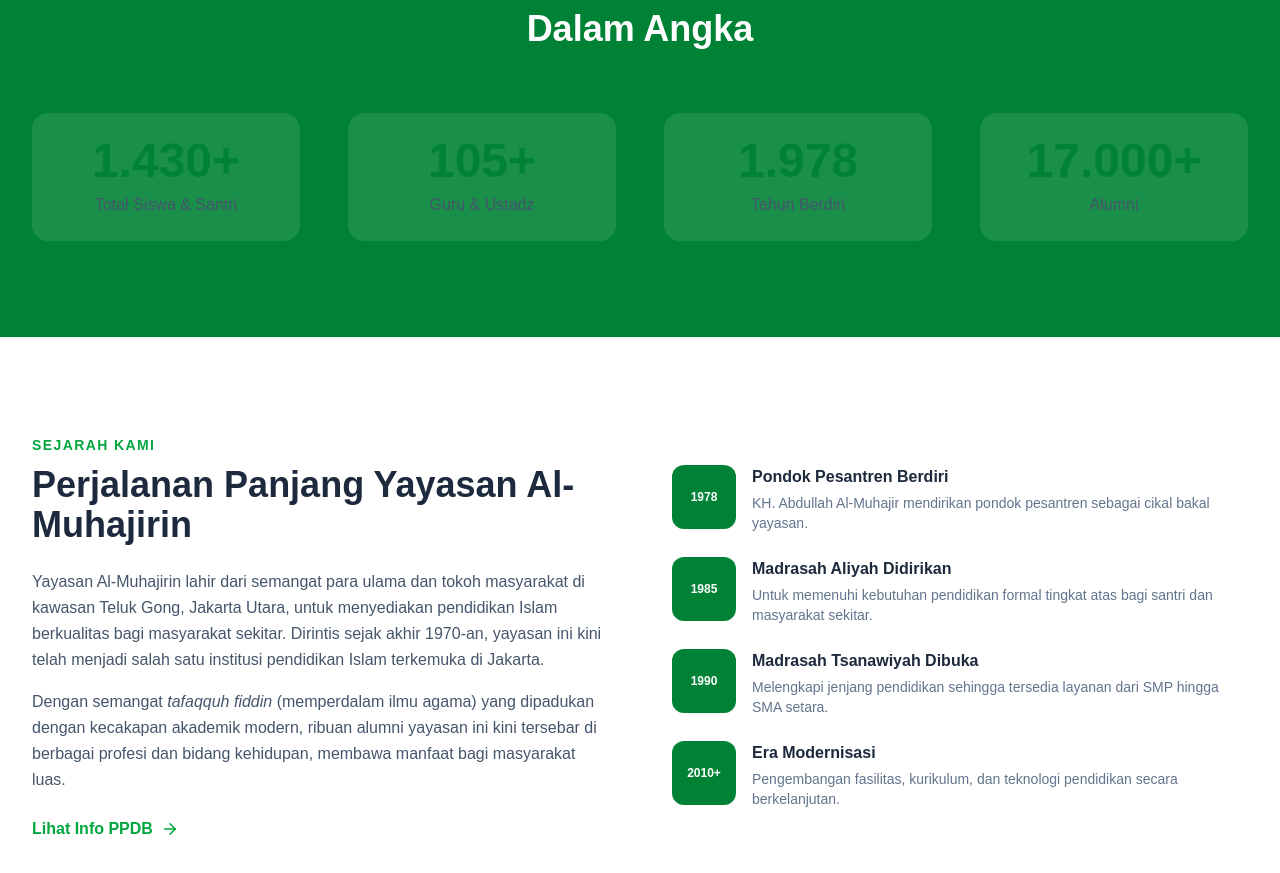
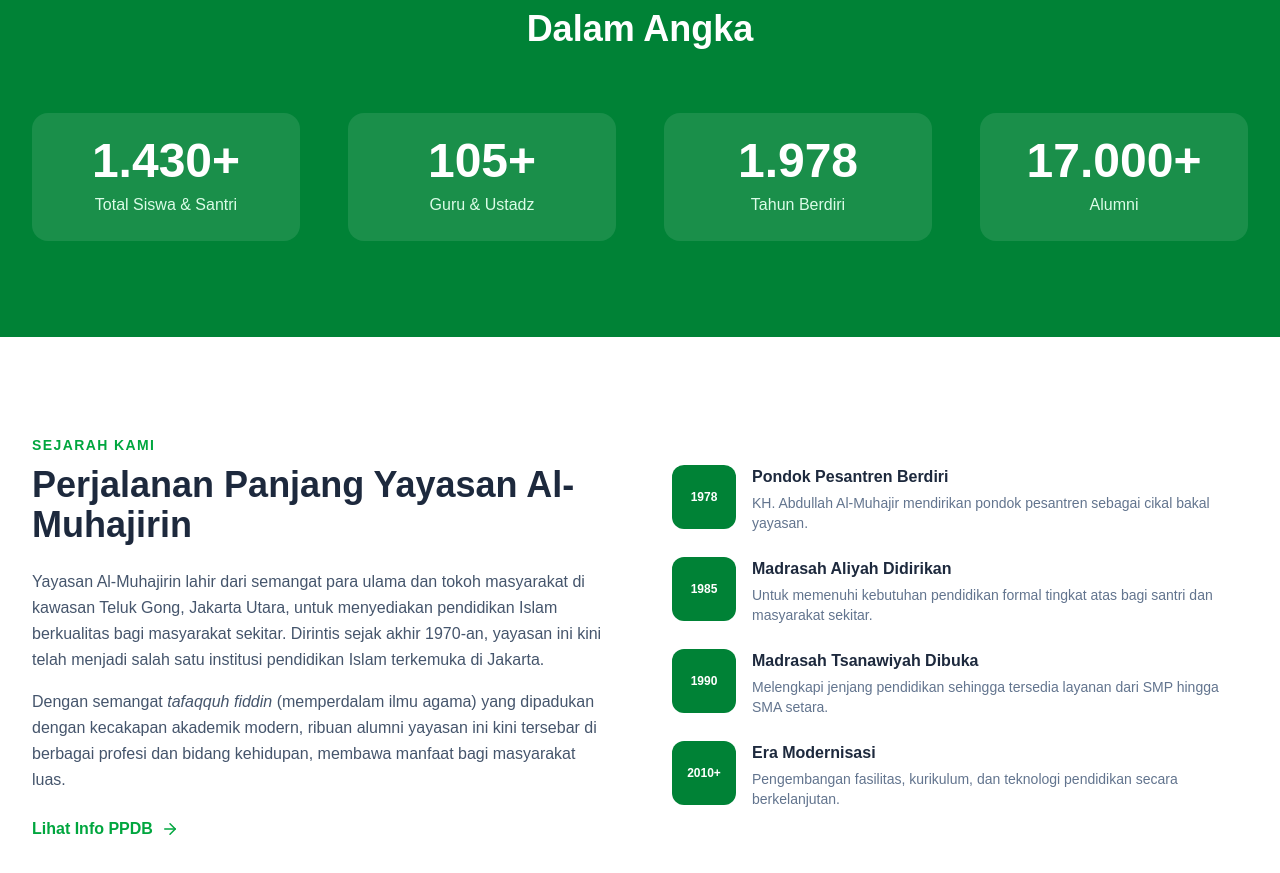
Before and after one commit to prince-salman/almuhajirin, a Next.js app: page / in a window 1280 px wide. Shown: the part 1820-2693 px from the top of the page. Built offline with nearby package versions, Linux system fonts and the light colour scheme.

Commit message:
fix: adjust text colors for animated counter for better contrast

```diff
--- a/src/components/AnimatedCounter.tsx
+++ b/src/components/AnimatedCounter.tsx
@@ -37,10 +37,10 @@ export default function AnimatedCounter({ end, label, suffix = "", duration = 20
 
   return (
     <div ref={ref} className="text-center">
-      <div className="text-4xl md:text-5xl font-bold text-green-700">
+      <div className="text-4xl md:text-5xl font-bold text-white">
         {count.toLocaleString("id-ID")}{suffix}
       </div>
-      <div className="text-slate-600 mt-2 font-medium">{label}</div>
+      <div className="text-green-100 mt-2 font-medium">{label}</div>
     </div>
   );
 }
```
